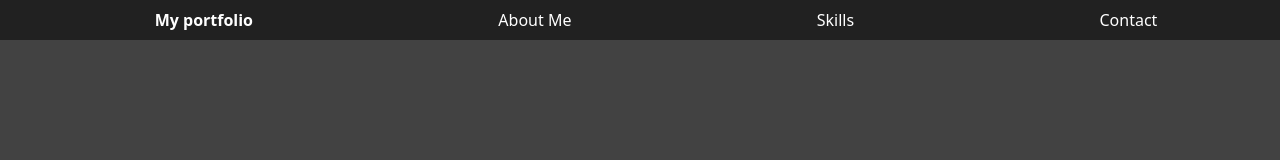
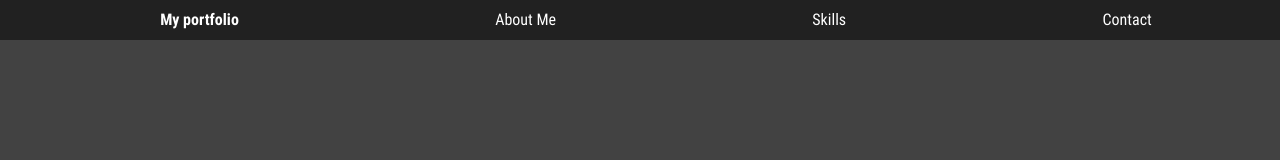
Before and after one commit to raimondo-ignizio/raimondo-ignizio-portfolio, a plain HTML site: page portfolio.html in a window 1280 px wide. Shown: the top 160 px of the page. Drawn offline with nearby package versions, Linux system fonts and the light colour scheme.

Commit message:
Added fonts.

```diff
--- a/style.css
+++ b/style.css
@@ -1,3 +1,31 @@
+@font-face {
+  font-family: "RobotoCondensed";
+  src: url("fonts/RobotoCondensed-Regular.ttf") format("truetype");
+  font-style: normal;
+  font-weight: 400;
+}
+
+@font-face {
+  font-family: "RobotoCondensed";
+  src: url("fonts/RobotoCondensed-Italic.ttf") format("truetype");
+  font-style: italic;
+  font-weight: 400;
+}
+
+@font-face {
+  font-family: "RobotoCondensed";
+  src: url("fonts/RobotoCondensed-Bold.ttf") format("truetype");
+  font-style: normal;
+  font-weight: 700;
+}
+
+@font-face {
+  font-family: "RobotoCondensed";
+  src: url("fonts/RobotoCondensed-BoldItalic.ttf") format("truetype");
+  font-style: italic;
+  font-weight: 700;
+}
+
 * {
   margin: 0;
   padding: 0;
@@ -9,6 +37,7 @@
   width: 100%;
   top: 0;
   z-index: 1;
+  font-family: "RobotoCondensed", sans-serif;
 }
 
 .navbar {
@@ -43,6 +72,7 @@ main {
   justify-content: space-around;
   background-color: #424242;
   color: white;
+  font-family: "RobotoCondensed", sans-serif;
 }
 
 body {
```
Also changed, not shown: fonts/RobotoCondensed-Bold.ttf (added), fonts/RobotoCondensed-BoldItalic.ttf (added), fonts/RobotoCondensed-Italic.ttf (added), fonts/RobotoCondensed-Regular.ttf (added).
